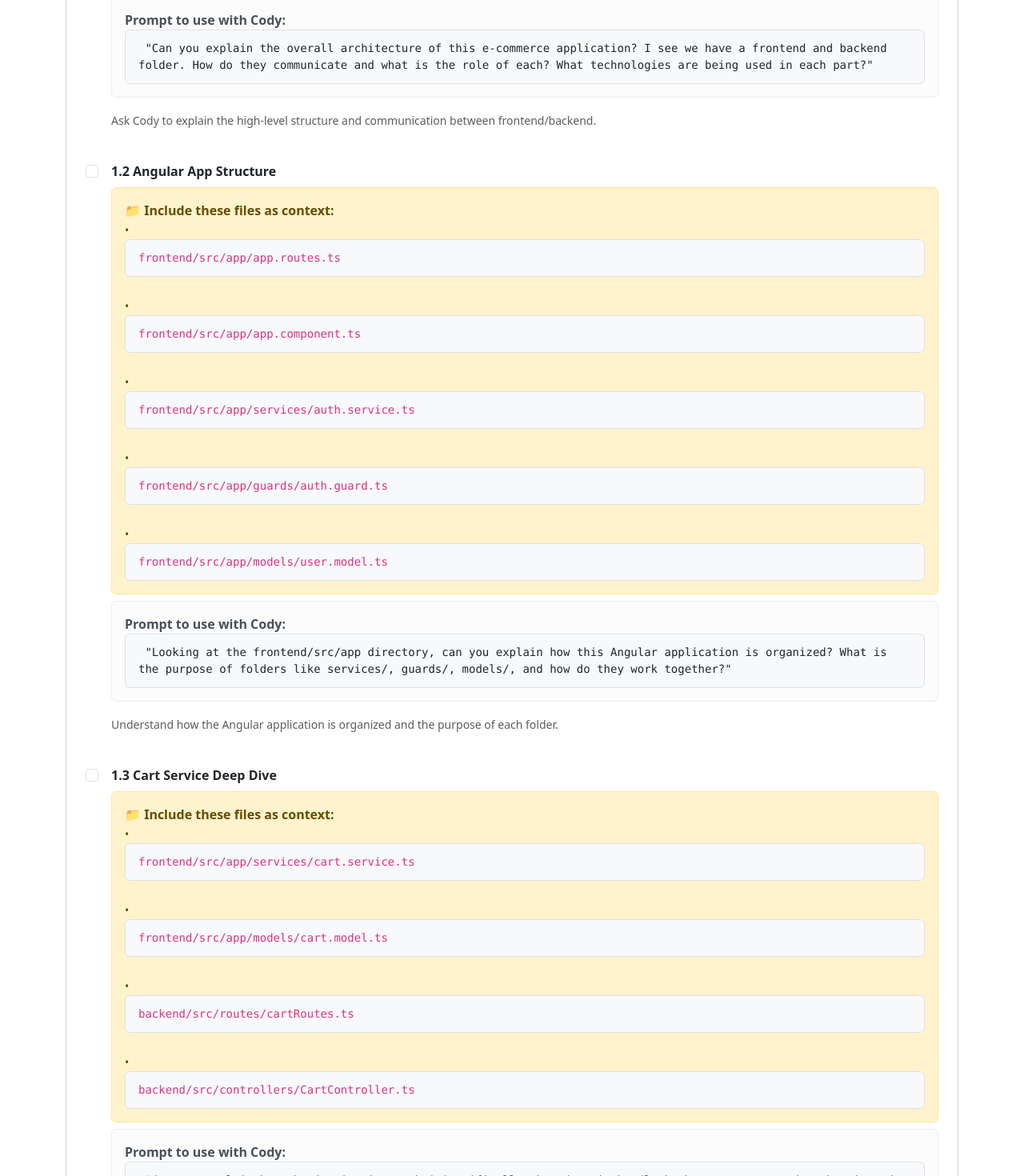
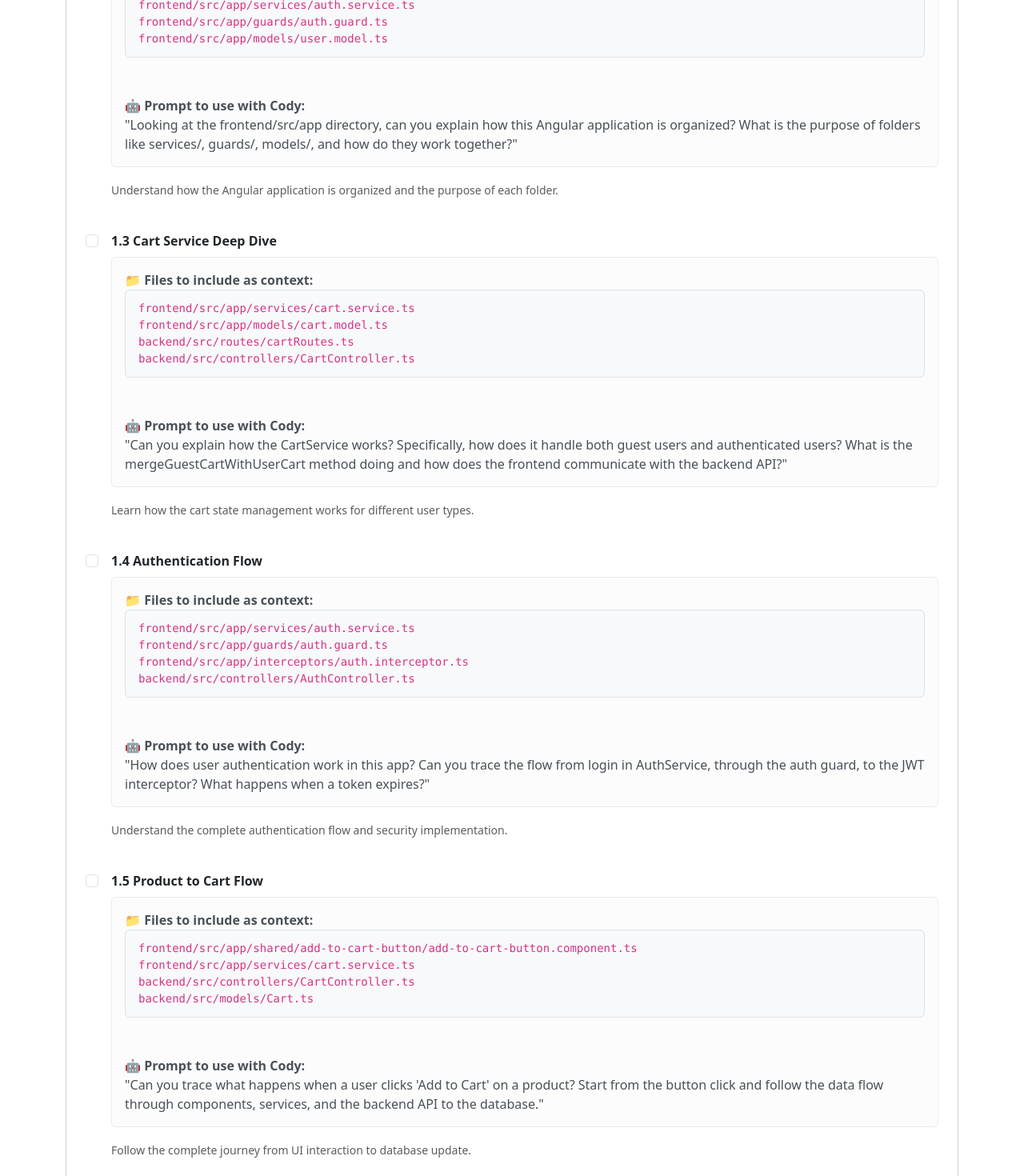
Before and after one commit to mshnjffr/e_commerce_store_v2, an Angular app in the folder frontend/: page /exercises in a window 1280 px wide. Shown: the part 1240-2710 px from the top of the page at 80% size. Built offline with nearby package versions, Linux system fonts and the light colour scheme.

Commit message:
Update Exercise 1 and 2.1 to use unified single-box layout with combined file code blocks

```diff
--- a/frontend/src/app/exercises/exercises.component.html
+++ b/frontend/src/app/exercises/exercises.component.html
@@ -45,21 +45,16 @@
                 <input type="checkbox" class="form-check-input me-3 mt-1" id="arch1">
                 <div class="flex-grow-1">
                   <label for="arch1" class="fw-bold mb-2">1.1 Overall Project Structure</label>
-                  <div class="alert alert-warning mb-2">
-                    <strong>📁 Include these files as context:</strong><br>
-                    <small>
-                      • <code>README.md</code> (root)<br>
-                      • <code>frontend/package.json</code><br>
-                      • <code>backend/package.json</code><br>
-                      • <code>frontend/src/main.ts</code><br>
-                      • <code>backend/src/server.ts</code>
-                    </small>
-                  </div>
                   <div class="alert alert-light">
-                    <strong>Prompt to use with Cody:</strong><br>
-                    <code class="text-dark">
+                    <strong>📁 Files to include as context:</strong><br>
+                    <code>README.md (root)
+frontend/package.json
+backend/package.json
+frontend/src/main.ts
+backend/src/server.ts</code><br><br>
+
+                    <strong>🤖 Prompt to use with Cody:</strong><br>
                     "Can you explain the overall architecture of this e-commerce application? I see we have a frontend and backend folder. How do they communicate and what is the role of each? What technologies are being used in each part?"
-                    </code>
                   </div>
                   <small class="text-muted">Ask Cody to explain the high-level structure and communication between frontend/backend.</small>
                 </div>
@@ -72,21 +67,16 @@
                 <input type="checkbox" class="form-check-input me-3 mt-1" id="arch2">
                 <div class="flex-grow-1">
                   <label for="arch2" class="fw-bold mb-2">1.2 Angular App Structure</label>
-                  <div class="alert alert-warning mb-2">
-                    <strong>📁 Include these files as context:</strong><br>
-                    <small>
-                      • <code>frontend/src/app/app.routes.ts</code><br>
-                      • <code>frontend/src/app/app.component.ts</code><br>
-                      • <code>frontend/src/app/services/auth.service.ts</code><br>
-                      • <code>frontend/src/app/guards/auth.guard.ts</code><br>
-                      • <code>frontend/src/app/models/user.model.ts</code>
-                    </small>
-                  </div>
                   <div class="alert alert-light">
-                    <strong>Prompt to use with Cody:</strong><br>
-                    <code class="text-dark">
+                    <strong>📁 Files to include as context:</strong><br>
+                    <code>frontend/src/app/app.routes.ts
+frontend/src/app/app.component.ts
+frontend/src/app/services/auth.service.ts
+frontend/src/app/guards/auth.guard.ts
+frontend/src/app/models/user.model.ts</code><br><br>
+
+                    <strong>🤖 Prompt to use with Cody:</strong><br>
                     "Looking at the frontend/src/app directory, can you explain how this Angular application is organized? What is the purpose of folders like services/, guards/, models/, and how do they work together?"
-                    </code>
                   </div>
                   <small class="text-muted">Understand how the Angular application is organized and the purpose of each folder.</small>
                 </div>
@@ -99,20 +89,15 @@
                 <input type="checkbox" class="form-check-input me-3 mt-1" id="service1">
                 <div class="flex-grow-1">
                   <label for="service1" class="fw-bold mb-2">1.3 Cart Service Deep Dive</label>
-                  <div class="alert alert-warning mb-2">
-                    <strong>📁 Include these files as context:</strong><br>
-                    <small>
-                      • <code>frontend/src/app/services/cart.service.ts</code><br>
-                      • <code>frontend/src/app/models/cart.model.ts</code><br>
-                      • <code>backend/src/routes/cartRoutes.ts</code><br>
-                      • <code>backend/src/controllers/CartController.ts</code>
-                    </small>
-                  </div>
                   <div class="alert alert-light">
-                    <strong>Prompt to use with Cody:</strong><br>
-                    <code class="text-dark">
+                    <strong>📁 Files to include as context:</strong><br>
+                    <code>frontend/src/app/services/cart.service.ts
+frontend/src/app/models/cart.model.ts
+backend/src/routes/cartRoutes.ts
+backend/src/controllers/CartController.ts</code><br><br>
+
+                    <strong>🤖 Prompt to use with Cody:</strong><br>
                     "Can you explain how the CartService works? Specifically, how does it handle both guest users and authenticated users? What is the mergeGuestCartWithUserCart method doing and how does the frontend communicate with the backend API?"
-                    </code>
                   </div>
                   <small class="text-muted">Learn how the cart state management works for different user types.</small>
                 </div>
@@ -125,20 +110,15 @@
                 <input type="checkbox" class="form-check-input me-3 mt-1" id="service2">
                 <div class="flex-grow-1">
                   <label for="service2" class="fw-bold mb-2">1.4 Authentication Flow</label>
-                  <div class="alert alert-warning mb-2">
-                    <strong>📁 Include these files as context:</strong><br>
-                    <small>
-                      • <code>frontend/src/app/services/auth.service.ts</code><br>
-                      • <code>frontend/src/app/guards/auth.guard.ts</code><br>
-                      • <code>frontend/src/app/interceptors/auth.interceptor.ts</code><br>
-                      • <code>backend/src/controllers/AuthController.ts</code>
-                    </small>
-                  </div>
                   <div class="alert alert-light">
-                    <strong>Prompt to use with Cody:</strong><br>
-                    <code class="text-dark">
+                    <strong>📁 Files to include as context:</strong><br>
+                    <code>frontend/src/app/services/auth.service.ts
+frontend/src/app/guards/auth.guard.ts
+frontend/src/app/interceptors/auth.interceptor.ts
+backend/src/controllers/AuthController.ts</code><br><br>
+
+                    <strong>🤖 Prompt to use with Cody:</strong><br>
                     "How does user authentication work in this app? Can you trace the flow from login in AuthService, through the auth guard, to the JWT interceptor? What happens when a token expires?"
-                    </code>
                   </div>
                   <small class="text-muted">Understand the complete authentication flow and security implementation.</small>
                 </div>
@@ -151,20 +131,15 @@
                 <input type="checkbox" class="form-check-input me-3 mt-1" id="flow1">
                 <div class="flex-grow-1">
                   <label for="flow1" class="fw-bold mb-2">1.5 Product to Cart Flow</label>
-                  <div class="alert alert-warning mb-2">
-                    <strong>📁 Include these files as context:</strong><br>
-                    <small>
-                      • <code>frontend/src/app/shared/add-to-cart-button/add-to-cart-button.component.ts</code><br>
-                      • <code>frontend/src/app/services/cart.service.ts</code><br>
-                      • <code>backend/src/controllers/CartController.ts</code><br>
-                      • <code>backend/src/models/Cart.ts</code>
-                    </small>
-                  </div>
                   <div class="alert alert-light">
-                    <strong>Prompt to use with Cody:</strong><br>
-                    <code class="text-dark">
+                    <strong>📁 Files to include as context:</strong><br>
+                    <code>frontend/src/app/shared/add-to-cart-button/add-to-cart-button.component.ts
+frontend/src/app/services/cart.service.ts
+backend/src/controllers/CartController.ts
+backend/src/models/Cart.ts</code><br><br>
+
+                    <strong>🤖 Prompt to use with Cody:</strong><br>
                     "Can you trace what happens when a user clicks 'Add to Cart' on a product? Start from the button click and follow the data flow through components, services, and the backend API to the database."
-                    </code>
                   </div>
                   <small class="text-muted">Follow the complete journey from UI interaction to database update.</small>
                 </div>
@@ -177,20 +152,15 @@
                 <input type="checkbox" class="form-check-input me-3 mt-1" id="flow2">
                 <div class="flex-grow-1">
                   <label for="flow2" class="fw-bold mb-2">1.6 Order Creation Process</label>
-                  <div class="alert alert-warning mb-2">
-                    <strong>📁 Include these files as context:</strong><br>
-                    <small>
-                      • <code>frontend/src/app/checkout/checkout.component.ts</code><br>
-                      • <code>frontend/src/app/services/order.service.ts</code><br>
-                      • <code>backend/src/controllers/OrderController.ts</code><br>
-                      • <code>backend/src/models/Order.ts</code>
-                    </small>
-                  </div>
                   <div class="alert alert-light">
-                    <strong>Prompt to use with Cody:</strong><br>
-                    <code class="text-dark">
+                    <strong>📁 Files to include as context:</strong><br>
+                    <code>frontend/src/app/checkout/checkout.component.ts
+frontend/src/app/services/order.service.ts
+backend/src/controllers/OrderController.ts
+backend/src/models/Order.ts</code><br><br>
+
+                    <strong>🤖 Prompt to use with Cody:</strong><br>
                     "What happens when a user places an order? Can you explain the flow from checkout component, through the order service, to the backend API and database? How are CartItems transformed into OrderItems?"
-                    </code>
                   </div>
                   <small class="text-muted">Understand how orders are created and data transformations happen.</small>
                 </div>
@@ -203,20 +173,15 @@
                 <input type="checkbox" class="form-check-input me-3 mt-1" id="backend1">
                 <div class="flex-grow-1">
                   <label for="backend1" class="fw-bold mb-2">1.7 API Route Structure</label>
-                  <div class="alert alert-warning mb-2">
-                    <strong>📁 Include these files as context:</strong><br>
-                    <small>
-                      • <code>backend/src/routes/productRoutes.ts</code><br>
-                      • <code>backend/src/routes/cartRoutes.ts</code><br>
-                      • <code>backend/src/controllers/ProductController.ts</code><br>
-                      • <code>backend/src/controllers/CartController.ts</code>
-                    </small>
-                  </div>
                   <div class="alert alert-light">
-                    <strong>Prompt to use with Cody:</strong><br>
-                    <code class="text-dark">
+                    <strong>📁 Files to include as context:</strong><br>
+                    <code>backend/src/routes/productRoutes.ts
+backend/src/routes/cartRoutes.ts
+backend/src/controllers/ProductController.ts
+backend/src/controllers/CartController.ts</code><br><br>
+
+                    <strong>🤖 Prompt to use with Cody:</strong><br>
                     "Can you explain how the backend API is structured? Look at backend/src/routes/ and backend/src/controllers/ - how do routes connect to controllers and what is the MVC pattern being used here?"
-                    </code>
                   </div>
                   <small class="text-muted">Learn how the Express.js API is organized using MVC pattern.</small>
                 </div>
@@ -229,21 +194,16 @@
                 <input type="checkbox" class="form-check-input me-3 mt-1" id="backend2">
                 <div class="flex-grow-1">
                   <label for="backend2" class="fw-bold mb-2">1.8 Database Models and Relationships</label>
-                  <div class="alert alert-warning mb-2">
-                    <strong>📁 Include these files as context:</strong><br>
-                    <small>
-                      • <code>backend/src/models/User.ts</code><br>
-                      • <code>backend/src/models/Product.ts</code><br>
-                      • <code>backend/src/models/Category.ts</code><br>
-                      • <code>backend/src/models/Cart.ts</code><br>
-                      • <code>backend/src/models/Order.ts</code>
-                    </small>
-                  </div>
                   <div class="alert alert-light">
-                    <strong>Prompt to use with Cody:</strong><br>
-                    <code class="text-dark">
+                    <strong>📁 Files to include as context:</strong><br>
+                    <code>backend/src/models/User.ts
+backend/src/models/Product.ts
+backend/src/models/Category.ts
+backend/src/models/Cart.ts
+backend/src/models/Order.ts</code><br><br>
+
+                    <strong>🤖 Prompt to use with Cody:</strong><br>
                     "Looking at these Mongoose models, can you explain the relationships between User, Product, Category, Cart, and Order? How are they connected and what does populate() do in MongoDB?"
-                    </code>
                   </div>
                   <small class="text-muted">Understand the database schema and how MongoDB documents relate to each other.</small>
                 </div>
@@ -256,19 +216,14 @@
                 <input type="checkbox" class="form-check-input me-3 mt-1" id="angular1">
                 <div class="flex-grow-1">
                   <label for="angular1" class="fw-bold mb-2">1.9 Routing and Guards</label>
-                  <div class="alert alert-warning mb-2">
-                    <strong>📁 Include these files as context:</strong><br>
-                    <small>
-                      • <code>frontend/src/app/app.routes.ts</code><br>
-                      • <code>frontend/src/app/guards/auth.guard.ts</code><br>
-                      • <code>frontend/src/app/guards/admin.guard.ts</code>
-                    </small>
-                  </div>
                   <div class="alert alert-light">
-                    <strong>Prompt to use with Cody:</strong><br>
-                    <code class="text-dark">
+                    <strong>📁 Files to include as context:</strong><br>
+                    <code>frontend/src/app/app.routes.ts
+frontend/src/app/guards/auth.guard.ts
+frontend/src/app/guards/admin.guard.ts</code><br><br>
+
+                    <strong>🤖 Prompt to use with Cody:</strong><br>
                     "Can you explain how Angular routing works in this app? Look at app.routes.ts and the auth guard - how does route protection work and when is the guard executed?"
-                    </code>
                   </div>
                   <small class="text-muted">Learn how client-side routing and route protection work in Angular.</small>
                 </div>
@@ -281,19 +236,14 @@
                 <input type="checkbox" class="form-check-input me-3 mt-1" id="angular2">
                 <div class="flex-grow-1">
                   <label for="angular2" class="fw-bold mb-2">1.10 HTTP Interceptors</label>
-                  <div class="alert alert-warning mb-2">
-                    <strong>📁 Include these files as context:</strong><br>
-                    <small>
-                      • <code>frontend/src/app/interceptors/auth.interceptor.ts</code><br>
-                      • <code>frontend/src/app/interceptors/error.interceptor.ts</code><br>
-                      • <code>frontend/src/app/app.config.ts</code>
-                    </small>
-                  </div>
                   <div class="alert alert-light">
-                    <strong>Prompt to use with Cody:</strong><br>
-                    <code class="text-dark">
+                    <strong>📁 Files to include as context:</strong><br>
+                    <code>frontend/src/app/interceptors/auth.interceptor.ts
+frontend/src/app/interceptors/error.interceptor.ts
+frontend/src/app/app.config.ts</code><br><br>
+
+                    <strong>🤖 Prompt to use with Cody:</strong><br>
                     "What are HTTP interceptors and how are they used in this application? Can you explain the auth interceptor and error interceptor - when do they run and what do they modify?"
-                    </code>
                   </div>
                   <small class="text-muted">Understand how HTTP requests and responses are intercepted and modified.</small>
                 </div>
@@ -333,21 +283,16 @@
                 <input type="checkbox" class="form-check-input me-3 mt-1" id="gen1">
                 <div class="flex-grow-1">
                   <label for="gen1" class="fw-bold mb-2">2.1 Analyze Existing Cart Patterns</label>
-                  <div class="alert alert-warning mb-2">
-                    <strong>📁 Include these files as context:</strong><br>
-                    <small>
-                      • <code>frontend/src/app/services/cart.service.ts</code><br>
-                      • <code>frontend/src/app/models/cart.model.ts</code><br>
-                      • <code>backend/src/models/Cart.ts</code><br>
-                      • <code>backend/src/controllers/CartController.ts</code><br>
-                      • <code>backend/src/routes/cartRoutes.ts</code>
-                    </small>
-                  </div>
                   <div class="alert alert-light">
-                    <strong>Prompt to use with Cody:</strong><br>
-                    <code class="text-dark">
+                    <strong>📁 Files to include as context:</strong><br>
+                    <code>frontend/src/app/services/cart.service.ts
+frontend/src/app/models/cart.model.ts
+backend/src/models/Cart.ts
+backend/src/controllers/CartController.ts
+backend/src/routes/cartRoutes.ts</code><br><br>
+
+                    <strong>🤖 Prompt to use with Cody:</strong><br>
                     "I want to build a Wishlist/Favorites feature similar to the cart system. Can you analyze the cart implementation and explain the key patterns I should follow? What are the main components: models, services, API routes, and how do they work together?"
-                    </code>
                   </div>
                   <small class="text-muted">Understand the cart architecture to replicate it for wishlists.</small>
                 </div>
```
Lines whose indentation alone changed are shown as unchanged.
